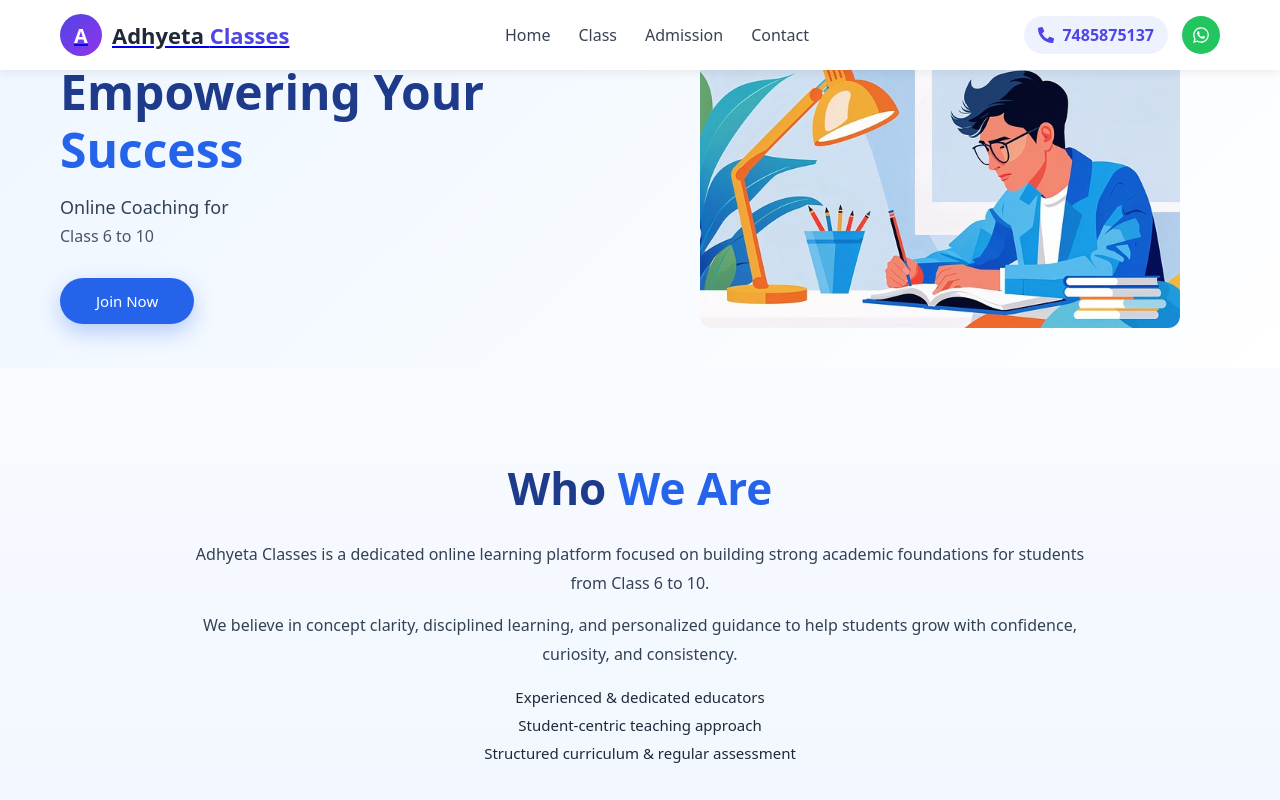
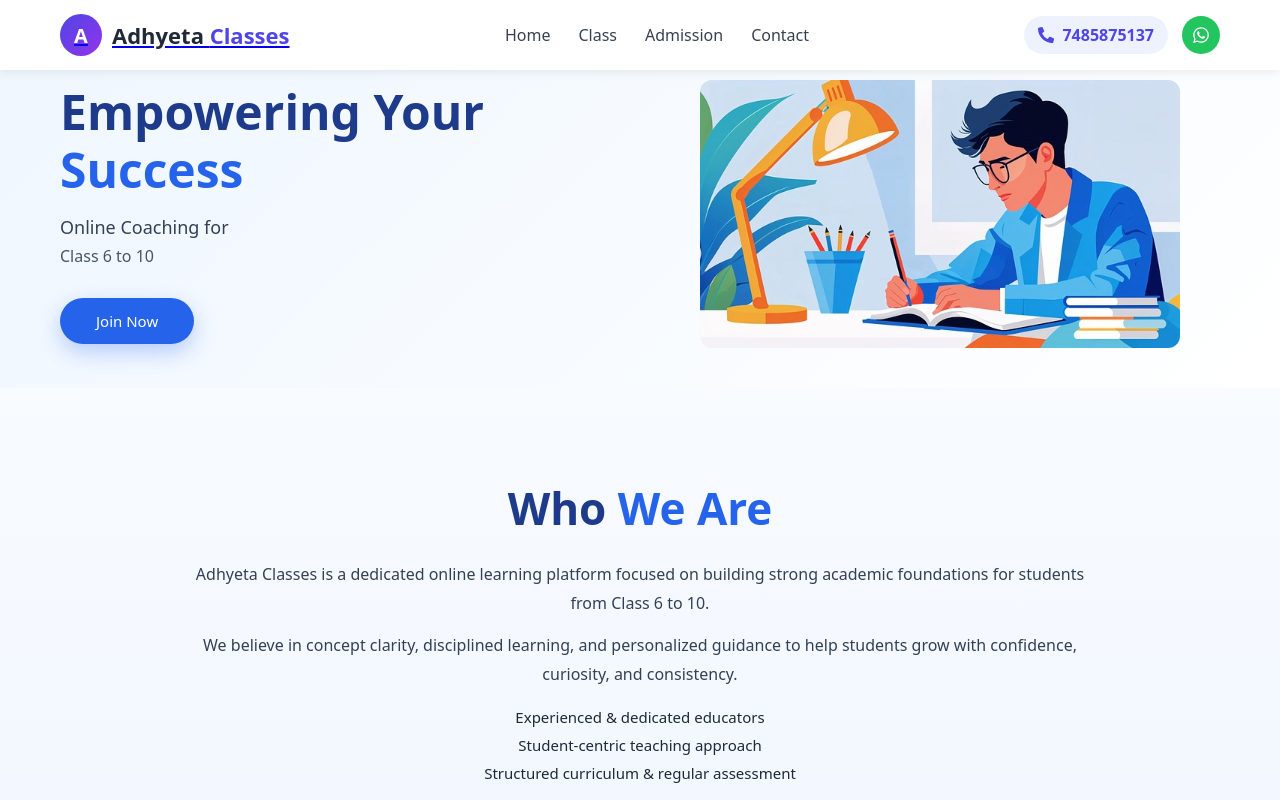
Before and after one commit to Adi2917/Adhyeta-Classes, a React (Vite) app: page / in a window 1280 px wide. Shown: the top 800 px of the page. Built offline with nearby package versions, Linux system fonts and the light colour scheme.

Commit message:
all clear

```diff
--- a/src/components/hero/Hero.css
+++ b/src/components/hero/Hero.css
@@ -1,7 +1,7 @@
 /* ===== HERO ===== */
 .hero {
   background: linear-gradient(135deg, #eef6ff, #ffffff);
-  padding-top: 20px; /* 🔥 navbar ke just niche */
+  padding-top: 40px; /* 🔥 navbar ke just niche */
 }
 
 /* container */
```
